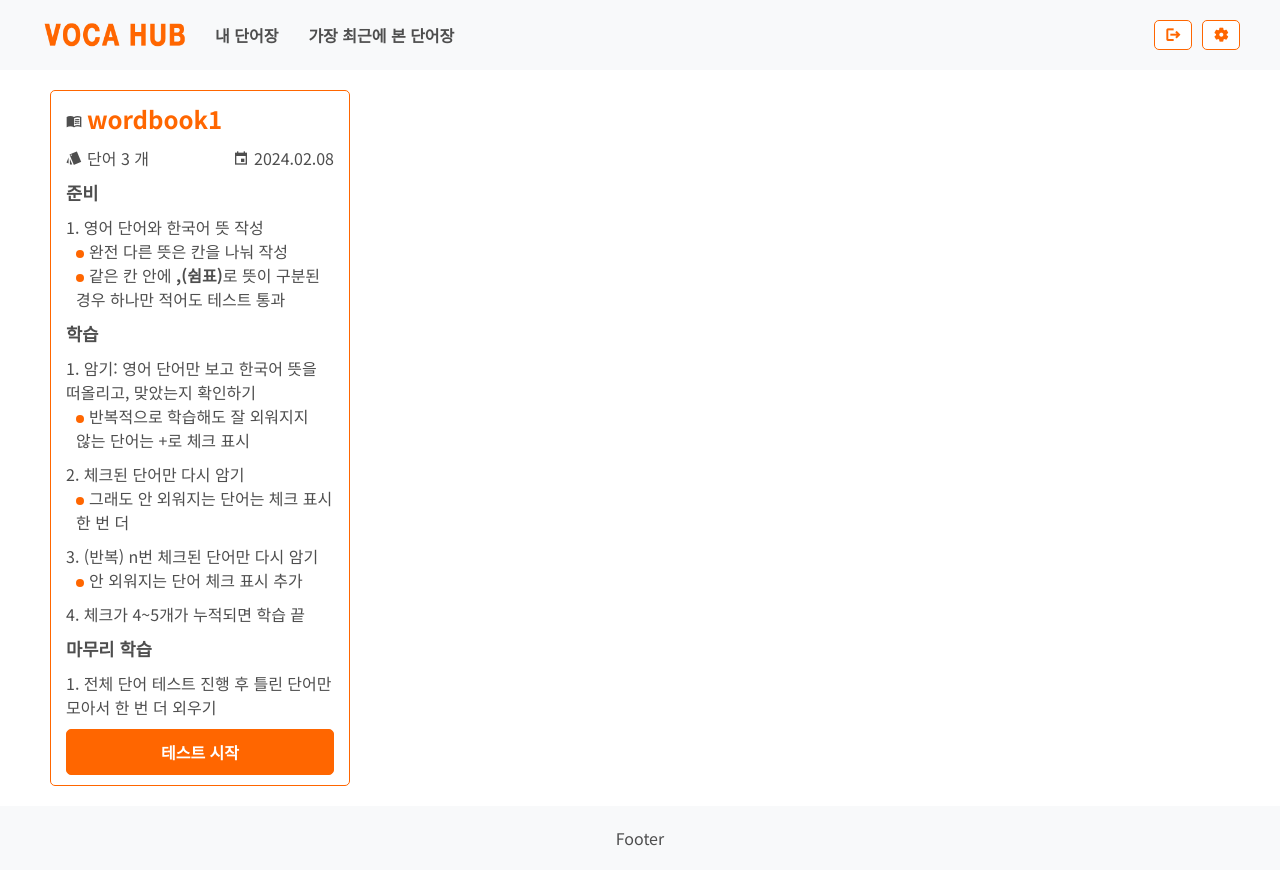
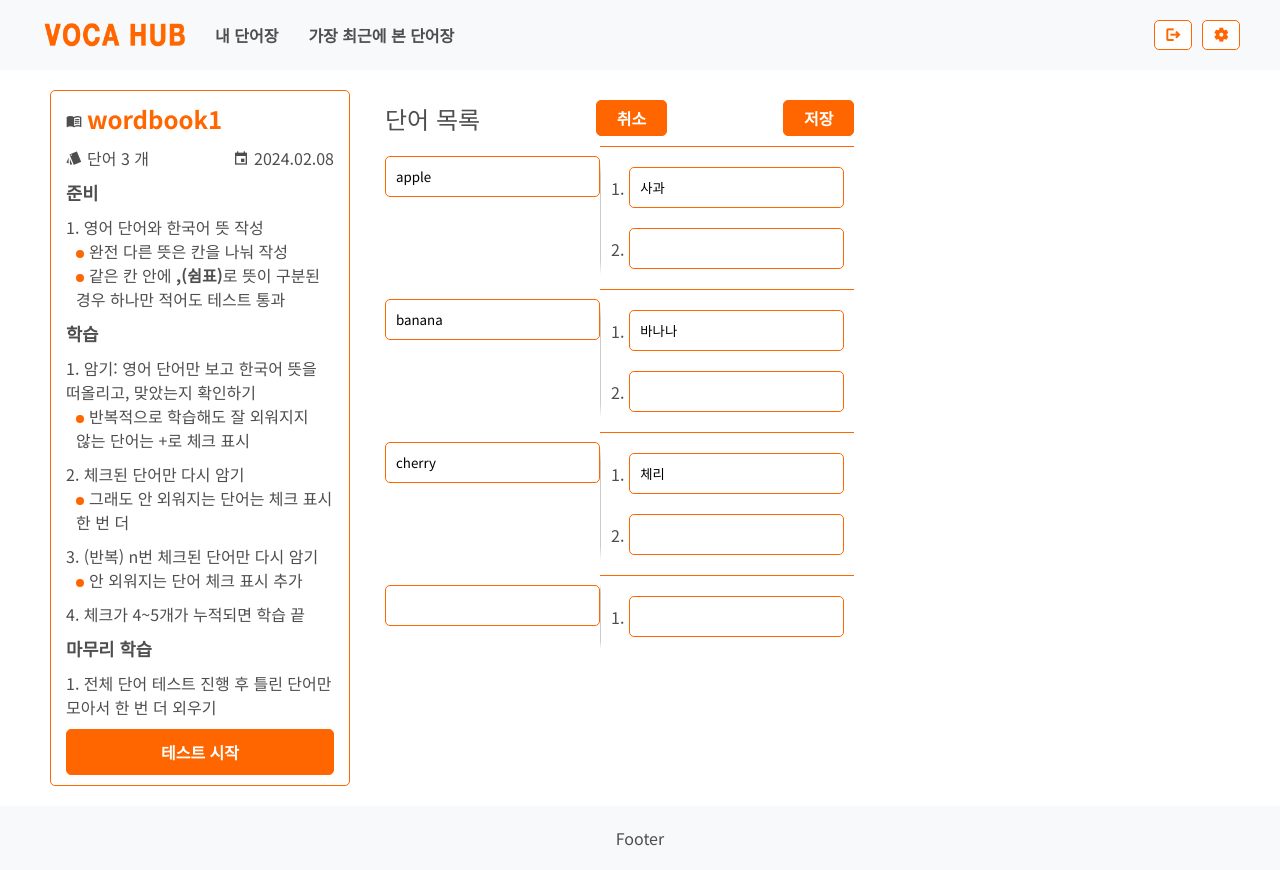
Before and after one commit to raipen/vocahub, a React (Create React App) app in the folder front/: page /vocalist/1 in a window 1280 px wide. Both pictures are taken after a click on the element "수정". Built offline with nearby package versions, Linux system fonts and the light colour scheme.

Commit message:
feat: EditVocaList hook

```diff
--- a/front/src/components/EditVocaList.tsx
+++ b/front/src/components/EditVocaList.tsx
@@ -1,11 +1,40 @@
-import styled from 'styled-components';
 import { VocaMode } from "@utils/vocaModeEnum";
+import useEditVocaList from "@hooks/useEditVocaList";
+import {
+  VocaListElement,
+  VocaListContainer,
+  Title,
+  ButtonContainingIcon,
+  SeparateLine,
+  Meaning,
+  MeaningCount,
+  Input
+} from './index';
 
-function EditVocaList({setVocaMode}: {setVocaMode: React.Dispatch<React.SetStateAction<VocaMode>>}) {
+function ViewVocaList({setVocaMode}: {setVocaMode: React.Dispatch<React.SetStateAction<VocaMode>>}) {
+  const { vocaList,
+    loadingSaveVocaList, loadingDeleteVoca,
+    onChangeWord, onChangeMeans,
+    reset, save, deleteExistingVoca, deleteNewVoca } = useEditVocaList();
+
   return (
-    <div>
-    </div>
+    <VocaListContainer style={{marginLeft: 0}}>
+      <Title>
+        <span>단어 목록</span>
+        <ButtonContainingIcon onClick={()=>reset(()=>setVocaMode(VocaMode.VIEW))}>취소</ButtonContainingIcon>
+        <ButtonContainingIcon onClick={()=>save(()=>setVocaMode(VocaMode.VIEW))}>저장</ButtonContainingIcon>
+      </Title>
+      <VocaListElement>
+        {vocaList.flatMap((voca,i) => [
+            <Input key={3*i} value={voca.word} onChange={onChangeWord(i)} disabled={loadingSaveVocaList}/>,
+            <SeparateLine key={3*i+1}/>,
+            <Meaning key={3*i+2}>
+              {voca.meaning.map((m,j) => (<MeaningCount key={j}><Input value={m} onChange={onChangeMeans(i,j)} disabled={loadingSaveVocaList}/></MeaningCount>))}
+            </Meaning>
+        ])}
+      </VocaListElement>
+    </VocaListContainer>
   );
 }
 
-export default EditVocaList;
+export default ViewVocaList;
--- a/front/src/components/ViewVocaList.tsx
+++ b/front/src/components/ViewVocaList.tsx
@@ -35,7 +35,7 @@ const handleWord = (
       }
       return voca;
     });
-    return { ...prev, voca: newVocaList };
+    return newVocaList;
   });
 }
 
@@ -74,7 +74,7 @@ function ViewVocaList({setVocaMode}: {setVocaMode: React.Dispatch<React.SetState
   const [defaultVisible, setDefaultVisible] = useState(false);
   const [showCount, setShowCount] = useState(0);
   const [refresh, setRefresh] = useState({});
-
+  console.log(vocaList);
   const vocaListGreaterThanShowCount = vocaList.filter(voca=>voca.checkCount>=showCount);
 
   return (
--- a/front/src/context/VocaListContext.ts
+++ b/front/src/context/VocaListContext.ts
@@ -13,7 +13,7 @@ export const VocaListContext = createContext(
 export const useInitVocaList = (wordbookId:number) => {
   const [data, vocaListError] = useFetchWithRendering(getVocaList, wordbookId);
   const [wordbook, setWordbook] = useState<Exclude<typeof data, null>['wordbook']&{wordCount: number}>({
-    name: '', createdAt: '', id: 0, userId: 0, isHidden: false, wordCount: 0
+    name: '', createdAt: '', id: 0, wordCount: 0
   });
   const [vocaList, setVocaList] = useState<Exclude<typeof data, null>['voca']>([]);
   useEffect(() => {
--- /dev/null
+++ b/front/src/hooks/useEditVocaList.ts
@@ -0,0 +1,73 @@
+import { useState, useContext, useCallback, useMemo } from 'react';
+import { VocaListContext } from '@context/VocaListContext';
+import useFetchUpdate from '@hooks/useFetchUpdate';
+import { saveVocaList, deleteVoca } from '@utils/apis/wordbookmock';
+
+type Voca = { word: string, meaning: string[], id: number | null };
+
+const useEditVocaList = () => {
+  const { vocaList, setVocaList, wordbookId } = useContext(VocaListContext);
+  const newVocaList = vocaList.map(voca => ({ ...voca, meaning: [...voca.meaning, ''] })) as Voca[];
+  newVocaList.push({ word: '', meaning: [''], id: null });
+
+  const [editingVocaList, setEditingVocaList] = useState(newVocaList);
+  const [loadingSaveVocaList, fetchSaveVocaList] = useFetchUpdate(saveVocaList);
+  const [loadingDeleteVoca, fetchDeleteVoca] = useFetchUpdate(deleteVoca);
+
+  const onChangeWord = useCallback((i: number) => (e: React.ChangeEvent<HTMLInputElement>) => {
+    const newVocaList = [...editingVocaList];
+    newVocaList[i].word = e.target.value;
+    if (i === editingVocaList.length - 1) {
+      newVocaList.push({ word: '', meaning: [''], id: null });
+    }
+    setEditingVocaList(newVocaList);
+  }, [editingVocaList]);
+
+  const onChangeMeans = useCallback((i: number, j: number) => (e: React.ChangeEvent<HTMLInputElement>) => {
+    const newVocaList = [...editingVocaList];
+    newVocaList[i].meaning[j] = e.target.value;
+    if (j === editingVocaList[i].meaning.length - 1) {
+      newVocaList[i].meaning.push('');
+    }
+    setEditingVocaList(newVocaList);
+  }, [editingVocaList]);
+
+  const reset = useCallback((callback:Function) => {
+    setEditingVocaList(vocaList);
+    callback();
+  }, [vocaList]);
+
+  const save = useCallback(async (callback:Function) => {
+    const removeEmptyList = editingVocaList.filter(voca => voca.word !== '').map(voca => ({...voca, meaning: voca.meaning.filter(m => m !== '')}));
+    if (removeEmptyList.some(voca => voca.meaning.length === 0)) {
+      alert('뜻이 없는 단어가 있습니다.');
+      return;
+    }
+    const newVocaList = await fetchSaveVocaList(wordbookId, removeEmptyList);
+    setVocaList(newVocaList);
+    callback();
+  }, [editingVocaList, wordbookId, fetchSaveVocaList, setVocaList]);
+
+  const deleteExistingVoca = useCallback(async (id: number) => {
+    await fetchDeleteVoca(id);
+    setVocaList(vocaList.filter(voca => voca.id !== id));
+  }, [fetchDeleteVoca, setVocaList]);
+
+  const deleteNewVoca = useCallback((i: number) => {
+    setEditingVocaList(editingVocaList.filter((_, index) => index !== i));
+  }, [editingVocaList]);
+
+  return useMemo(() => ({
+    vocaList: editingVocaList,
+    loadingSaveVocaList,
+    loadingDeleteVoca,
+    onChangeWord,
+    onChangeMeans,
+    reset,
+    save,
+    deleteExistingVoca,
+    deleteNewVoca
+  }), [editingVocaList, loadingSaveVocaList, loadingDeleteVoca, onChangeWord, onChangeMeans, reset, save, deleteExistingVoca, deleteNewVoca]);
+}
+
+export default useEditVocaList;
--- a/front/src/utils/apis/auth.ts
+++ b/front/src/utils/apis/auth.ts
@@ -1,8 +1,3 @@
-type setLoginContext = {
-  setIsLogined: (isLogined: null|boolean) => void;
-  setAccessToken: (accessToken: string | ((prev: string) => string)) => void;
-}
-
 type login = {
   email: string;
   password: string;
--- a/front/src/utils/apis/wordbookmock.ts
+++ b/front/src/utils/apis/wordbookmock.ts
@@ -49,7 +49,7 @@ export const getProfile = async (accessToken: string) => {
 }
 
 export const getWordbookList = async (accessToken: string) => {
-  return new Promise<[(typeof data.wordbook[0] & { vocaCount: number })[], (typeof data.wordbook[0] & { vocaCount: number })[]]>((resolve) => {
+  return new Promise<[(Omit<typeof data.wordbook[0],"userId"> & { vocaCount: number })[], (Omit<typeof data.wordbook[0],"userId"> & { vocaCount: number })[]]>((resolve) => {
     setTimeout(() => {
       const wordbook = data.wordbook.filter((wordbook) => wordbook.userId === 1 && !wordbook.isHidden);
       const hiddenWordbook = data.wordbook.filter((wordbook) => wordbook.userId === 1 && wordbook.isHidden);
@@ -64,20 +64,8 @@ export const getWordbookList = async (accessToken: string) => {
   });
 };
 
-export const getHiddenWordbookList = async (accessToken: string) => {
-  return new Promise<(typeof data.wordbook[0] & { vocaCount: number })[]>((resolve) => {
-    setTimeout(() => {
-      resolve(data.wordbook
-        .filter((wordbook) => wordbook.userId === 1 && wordbook.isHidden)
-        .sort((a, b) => a.createdAt > b.createdAt ? -1 : 1)
-        .map((wordbook) => ({ ...wordbook, vocaCount: data.voca.filter((voca) => voca.bookId === wordbook.id).length }))
-      );
-    }, 1000);
-  });
-};
-
 export const addWordbook = async (accessToken: string, name: string) => {
-  return new Promise<[(typeof data.wordbook[0] & { vocaCount: number })[], (typeof data.wordbook[0] & { vocaCount: number })[]]>((resolve) => {
+  return new Promise<[(Omit<typeof data.wordbook[0],"userId"> & { vocaCount: number })[], (Omit<typeof data.wordbook[0],"userId"> & { vocaCount: number })[]]>((resolve) => {
     setTimeout(() => {
       data.wordbook.push({ id: data.wordbook.length + 1, userId: 1, name: name, createdAt: new Date(new Date().getTime() + 1000 * 60 * 60 * 9).toISOString(), isHidden: false });
       const wordbook = data.wordbook.filter((wordbook) => wordbook.userId === 1 && !wordbook.isHidden);
@@ -94,7 +82,7 @@ export const addWordbook = async (accessToken: string, name: string) => {
 };
 
 export const getVocaList = async (accessToken: string, bookId: number) => {
-  return new Promise<{ wordbook: typeof data.wordbook[0], voca: typeof data.voca }>((resolve, reject) => {
+  return new Promise<{ wordbook: Omit<typeof data.wordbook[0],"userId"|"isHidden">, voca: Omit<typeof data.voca[0],"bookId"|"order">[] }>((resolve, reject) => {
     if (isNaN(bookId)) {
       throw new Error("bookId is undefined");
     }
@@ -115,7 +103,7 @@ export const getVocaList = async (accessToken: string, bookId: number) => {
 };
 
 export const saveVocaList = async (accessToken: string, bookId: number, words: { id: number | null, word: string, meaning: string[] }[]) => {
-  return new Promise<typeof data.voca>((resolve, reject) => {
+  return new Promise<Omit<typeof data.voca[0],"bookId"|"order">[]>((resolve, reject) => {
     setTimeout(() => {
       const wordbook = data.wordbook.find((wordbook) => wordbook.id === bookId);
       if (wordbook === undefined) {
@@ -149,7 +137,7 @@ export const saveVocaList = async (accessToken: string, bookId: number, words: {
           voca.order = index + 1;
         }
       });
-      resolve(data.voca.filter((voca) => voca.bookId === bookId).sort((a, b) => a.order - b.order));
+      resolve(data.voca.filter((voca) => voca.bookId === bookId).map(e=>({...e})).sort((a, b) => a.order - b.order));
     }, 1000);
   });
 };
@@ -210,7 +198,7 @@ export const deleteVoca = async (accessToken: string, vocaId: number) => {
 };
 
 export const hideWordbook = async (accessToken: string, bookId: number) => {
-  return new Promise<[(typeof data.wordbook[0] & { vocaCount: number })[], (typeof data.wordbook[0] & { vocaCount: number })[]]>((resolve, reject) => {
+  return new Promise<[(Omit<typeof data.wordbook[0],"userId"> & { vocaCount: number })[], (Omit<typeof data.wordbook[0],"userId"> & { vocaCount: number })[]]>((resolve, reject) => {
     setTimeout(() => {
       const index = data.wordbook.findIndex((wordbook) => wordbook.id === bookId);
       if (index === -1) {
@@ -234,7 +222,7 @@ export const hideWordbook = async (accessToken: string, bookId: number) => {
 }
 
 export const showWordbook = async (accessToken: string, bookId: number) => {
-  return new Promise<[(typeof data.wordbook[0] & { vocaCount: number })[], (typeof data.wordbook[0] & { vocaCount: number })[]]>((resolve, reject) => {
+  return new Promise<[(Omit<typeof data.wordbook[0],"userId"> & { vocaCount: number })[], (Omit<typeof data.wordbook[0],"userId"> & { vocaCount: number })[]]>((resolve, reject) => {
     setTimeout(() => {
       const index = data.wordbook.findIndex((wordbook) => wordbook.id === bookId);
       if (index === -1) {
```
